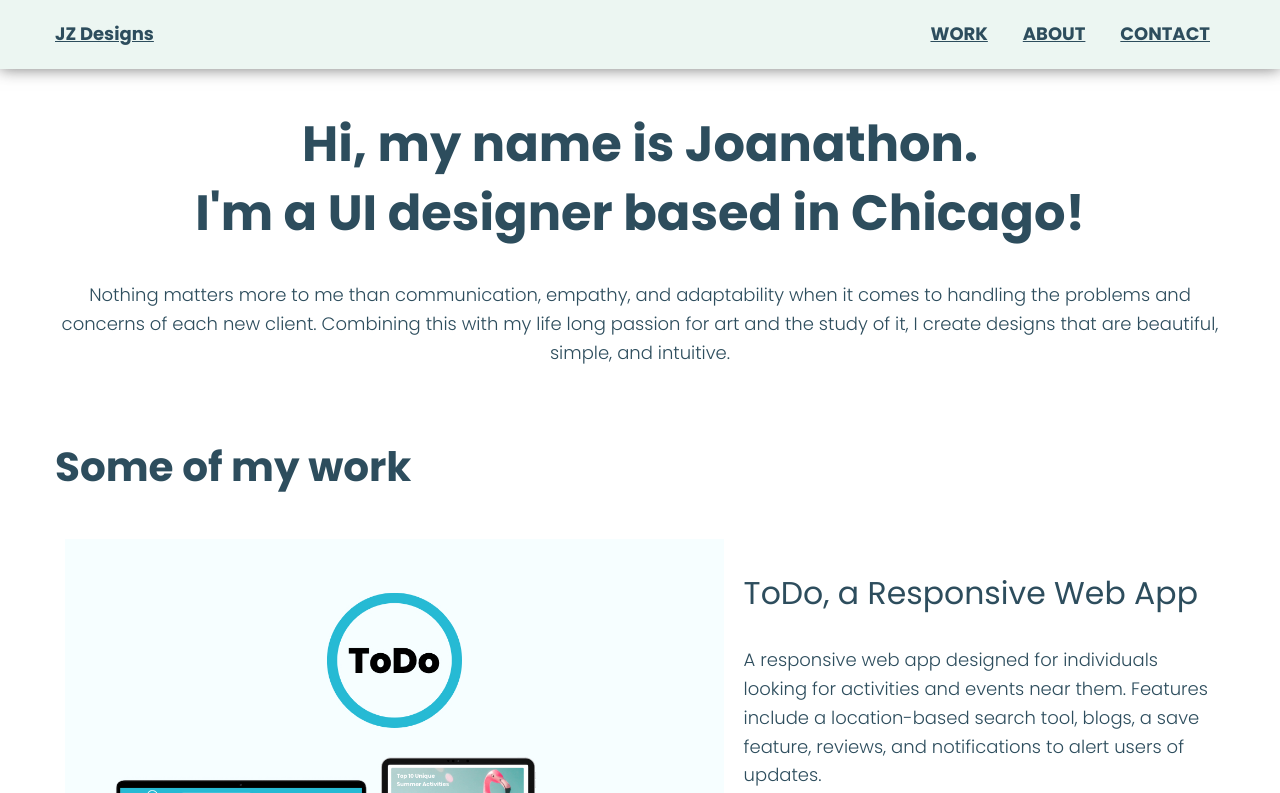
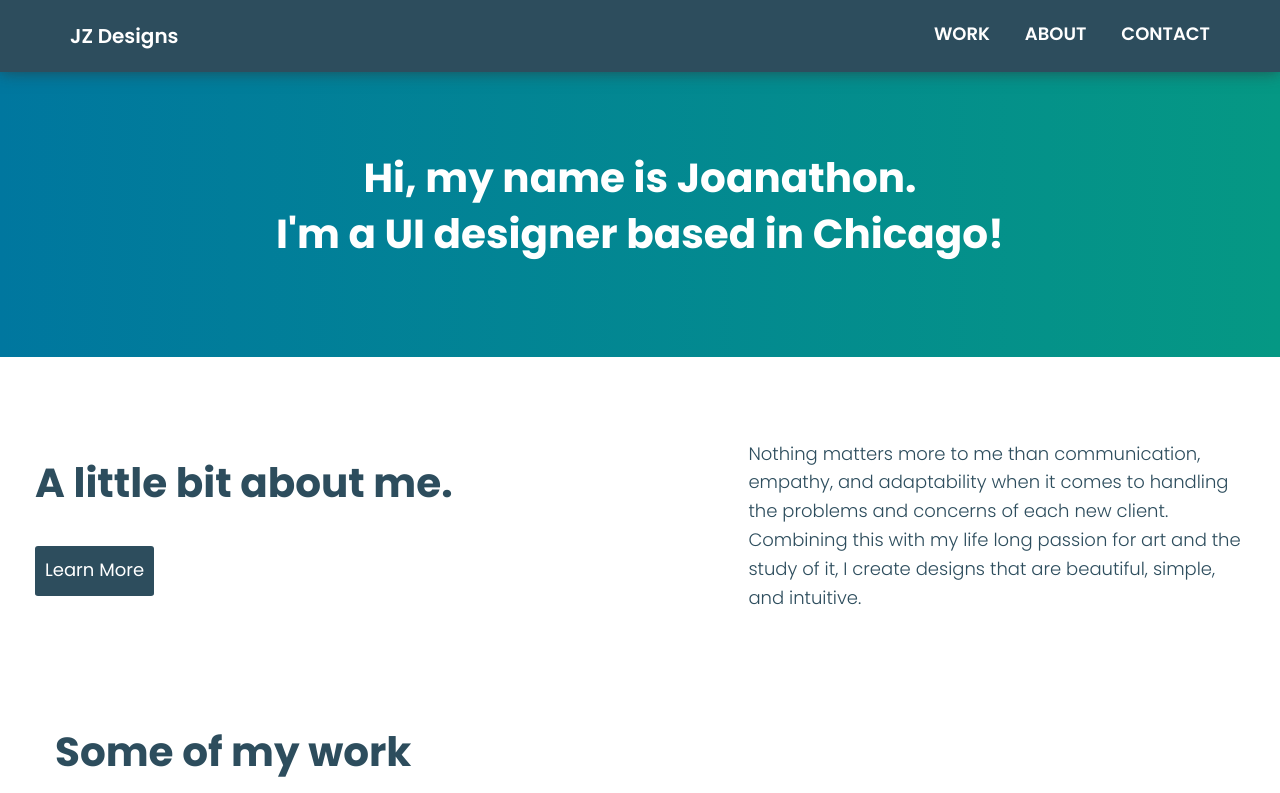
Before and after one commit to joanathonz/portfolio-site, a plain HTML site: page index.html in a window 1280 px wide. Shown: the top 793 px of the page. Drawn offline with nearby package versions, Linux system fonts and the light colour scheme.

Commit message:
2.6 more css edits

```diff
--- a/css/style.css
+++ b/css/style.css
@@ -111,8 +111,15 @@ a:hover, a:focus {
   color: #ffffff;
 }
 
+footer {
+}
+
+#projectpagetitle{
+  padding-top:60px;
+}
+
 header {
-  background-color: #ECF6F2;
+  background-color: #2D4D5D;
   padding: 20px 10px;
   position: fixed;
   top: 0;
@@ -131,14 +138,13 @@ main {
   padding: 0 15px;
 }
 
+.knowme {
+  padding: 25px;
+  padding-top: 30px;
+}
 .row {
   margin: 25px 0;
   /* 25px top and bottom, 0 left and right */
-}
-
-#mywork .row {
-  padding-bottom: 25px;
-  border-bottom: 1px solid #171339;
 }
 
 #mywork .row {
@@ -156,9 +162,16 @@ span {
 
 .logo {
   max-width: 150px;
-  margin-bottom: 20px;
+  margin-bottom: 3px;
+  padding-top: 3px;
   display: inline-block;
-  font-weight: bold;
+  font-weight: 600;
+  text-decoration: none;
+  color: #ffffff;
+}
+
+.logo:visited {
+  color:#ffffff;
 }
 
 nav ul {
@@ -170,12 +183,13 @@ nav ul {
 nav ul li a {
   padding: 0 15px;
   text-transform: uppercase;
-  font-weight: 700;
-  color: #2D4D5D;
+  text-decoration: none;
+  font-weight: 600;
+  color: #ffffff;
 }
 
 nav ul li a:visited {
-  color: #2D4D5D;
+  color: #ffffff;
 }
 
 .navtoggle li:not(:last-child) {
@@ -189,7 +203,6 @@ nav ul li a:visited {
 .navtoggle.responsive li {
   display: block;
   padding: 10px 0;
-  border-top: 1px solid rgba(255, 127, 80, 0.5);
 }
 
 .navtoggle li .icon {
@@ -198,6 +211,7 @@ nav ul li a:visited {
   top: 2px;
   font-size: 20px;
   padding-right: 0;
+  color: #ffffff;
 }
 
 .navtoggle.responsive nav {
@@ -214,7 +228,8 @@ nav ul li a:visited {
 
 .social a {
   display: inline-block;
-  margin: 5px;
+  margin: 10px;
+  padding-top: 20px;
 }
 
 .social svg {
@@ -223,9 +238,11 @@ nav ul li a:visited {
 }
 
 #home {
-  background-color: #ffffff;
-  padding: 20px 0;
+  background: rgb(0,119,159);
+background: linear-gradient(90deg, rgba(0,119,159,1) 0%, rgba(5,152,132,1) 100%);
+  padding: 20px;
   text-align: center;
+  color: #ffffff;
 }
 
 @keyframes color-change {
@@ -290,9 +307,10 @@ Medium devices (640px and larger)
   header {
     text-align: unset;
   }
-
   .logo {
-    margin-bottom: 0;
+    margin-bottom: 0px;
+    padding: 0 15px;
+    font-size: 20px;
   }
 
   nav {
@@ -300,6 +318,10 @@ Medium devices (640px and larger)
     float: right;
     margin-top: 0px;
   }
+
+#home{
+  padding:60px;
+}
 
   body {
     font-size: 18px;
--- a/index.html
+++ b/index.html
@@ -35,14 +35,30 @@
     <div id="home">
       <!-- hero. whole section block, which is added between the main tags -->
       <div class="container">
-        <h1>Hi, my name is Joanathon.<span> I'm a UI designer based in Chicago!</span></h1>
-        <p> Nothing matters more to me than communication, empathy, and adaptability when it comes to handling the problems and concerns of each new client. Combining this with my life long passion for art and the study of it, I create designs that
-          are beautiful, simple, and intuitive.</p>
+        <div class="himynameis">
+        <h2>Hi, my name is Joanathon.<span> I'm a UI designer based in Chicago!</span></h2>
+        </div>
       </div>
     </div>
-    <div id="mywork">
+    <div>
+    <div class="knowme">
+      <div class="row">
+        <!--Green (row)-->
+        <div class="col-md-6 col-lg-7" class="alittleaboutme">
+          <!--teal (column)-->
+        <h2>A little bit about me. </h2>
+        <a href="about.html" class=button>Learn More</a>
+        </div>
+        <div class="col-md-6 col-lg-5">
+          <!--teal (column)-->
+          <p>Nothing matters more to me than communication, empathy, and adaptability when it comes to handling the problems and concerns of each new client. Combining this with my life long passion for art and the study of it, I create designs that
+            are beautiful, simple, and intuitive.</p>
+        </div>
+      </div>
+        </div>
+    </div>
       <!-- Work section.-->
-      <div class="container">
+      <div class="container" id="mywork">
         <h2>Some of my work</h2>
         <div class="row">
           <!--Green (row)-->
```
Also changed, not shown: about.html (+2 -2 lines), todo.html (+3 -3 lines).
